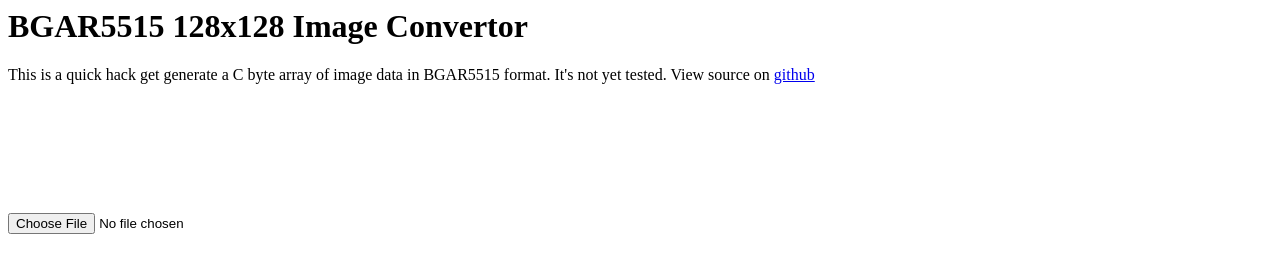
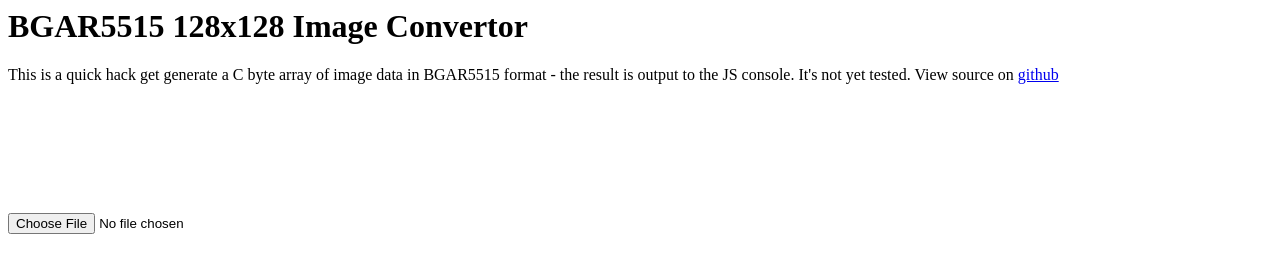
Before and after one commit to 8bitkick/8bitkick.github.io, a plain HTML site: page BGAR5515/index.html in a window 1280 px wide. Drawn offline with Linux system fonts and the light colour scheme.

Commit message:
Update index.html

```diff
--- a/BGAR5515/index.html
+++ b/BGAR5515/index.html
@@ -2,7 +2,7 @@
 <head>
   <body>
     <h1>BGAR5515 128x128 Image Convertor</h1>
-    <p>This is a quick hack get generate a C byte array of image data in BGAR5515 format. It's not yet tested. View source on <a href="https://github.com/8bitkick/8bitkick.github.io/tree/master/BGAR5515">github</a></p>
+    <p>This is a quick hack get generate a C byte array of image data in BGAR5515 format - the result is output to the JS console. It's not yet tested. View source on <a href="https://github.com/8bitkick/8bitkick.github.io/tree/master/BGAR5515">github</a></p>
     <input type="file" id="input"/>
     <canvas id="myCanvas" width="128" height="128"></canvas>
 
```
